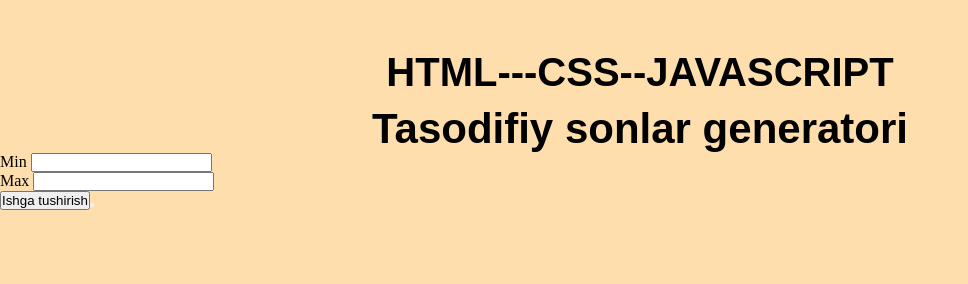
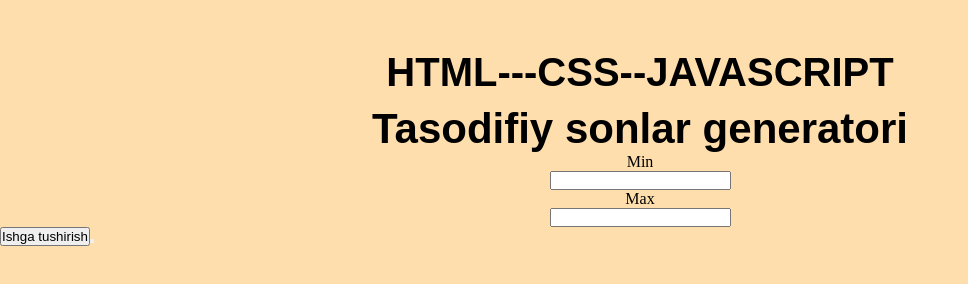
Before and after one commit to Istamovashakhzoda/domm, a plain HTML site: page index.html in a window 1280 px wide. Shown: the whole page, without its empty margins (0-968 px from the left). Drawn offline with Linux system fonts and the light colour scheme.

Commit message:
style give to the inputs

```diff
--- a/index.css
+++ b/index.css
@@ -21,3 +21,18 @@ body{
   font-size: 40px;
   text-align: center;
 }
+
+
+.rightside input{
+  display: flex;
+  align-items: center;
+  justify-content: space-between;
+  /* gap: 120px; */
+}
+.rightside1{
+  text-align: center;
+}
+.rightside{
+  text-align: center;
+  /* display: flex; */
+}
--- a/index.html
+++ b/index.html
@@ -14,11 +14,11 @@
   <h1>Tasodifiy sonlar generatori</h1>
     </div>
 
-    <div class="rightside">
+    <div class="rightside1  rightside">
       <label for="min" class="labell">Min</label>
       <input type="number" class="form__numb" id="min">
     </div>
-    <div class="rightside">
+    <div class="rightside2 rightside">
       <label for="max" class="label">Max</label>
      <input type="number" class="number__form" id="max">
     </div>
```
